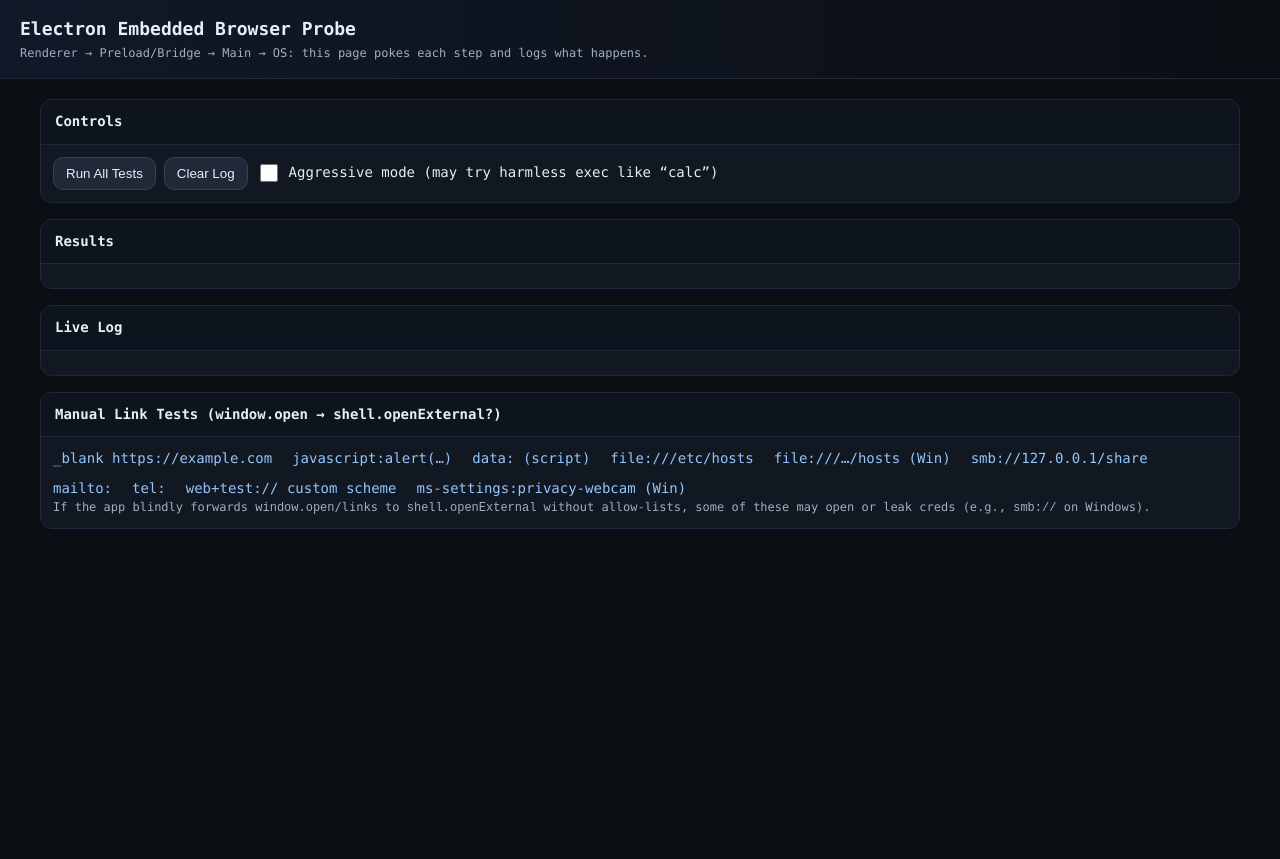
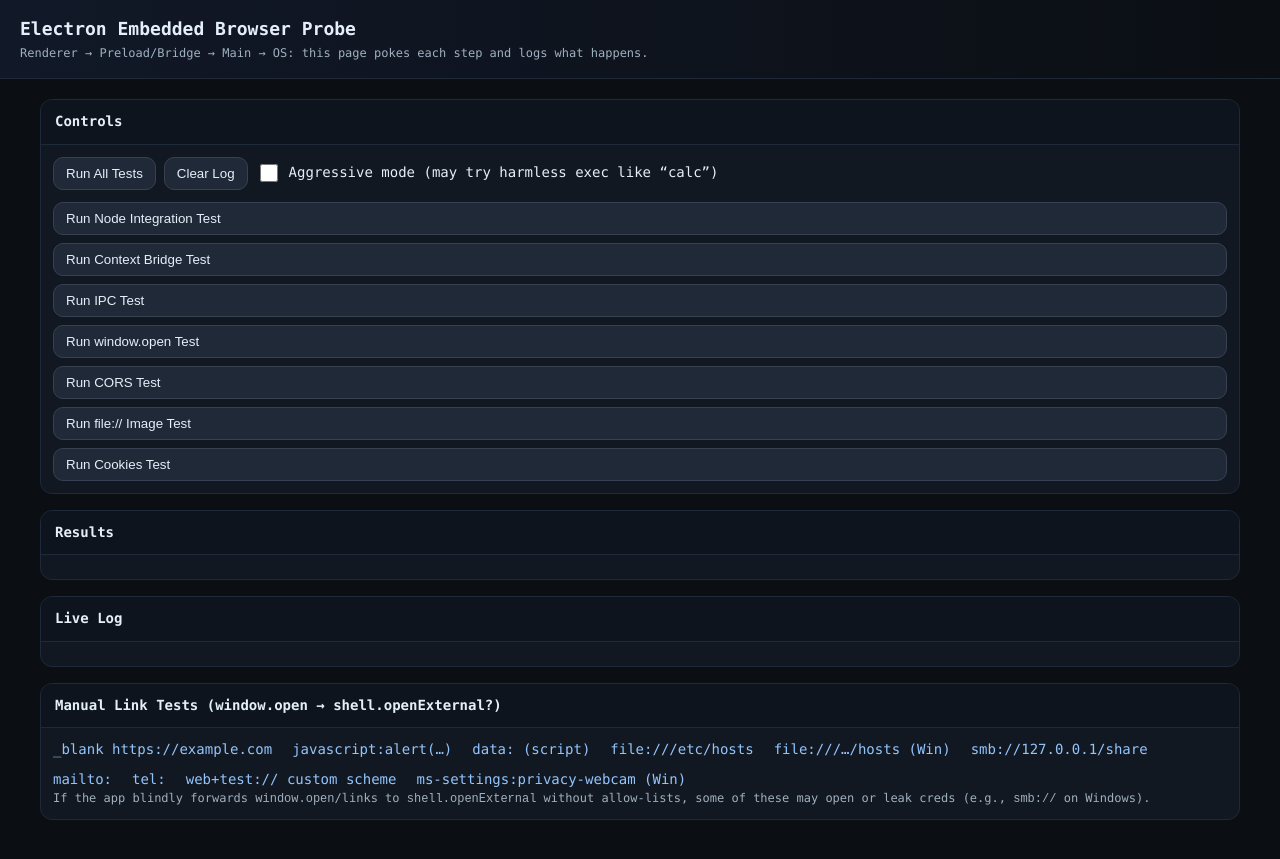
Before and after one commit to sshell/sshell.github.io, a Jekyll site: the page tools/friendly.html, which Jekyll copies as it is, in a window 1280 px wide. Shown: the top 859 px of the page. Built offline with Jekyll 4.4.1, drawn with Linux system fonts in a browser that asks for light colours.

Commit message:
Update friendly.html

```diff
--- a/tools/friendly.html
+++ b/tools/friendly.html
@@ -12,6 +12,8 @@
   .sub { color:var(--muted); font-size:12px; }
   main { padding:20px; display:grid; gap:16px; grid-template-columns: 1fr; max-width:1200px; margin:0 auto; }
   .bar { display:flex; gap:8px; flex-wrap:wrap; align-items:center; }
+  .test-buttons { display:flex; flex-direction:column; gap:8px; margin-top:12px; }
+  .test-buttons button { width:100%; text-align:left; }
   button, .btn {
     background:#1f2937; color:var(--ink); border:1px solid #374151; padding:8px 12px; border-radius:10px; cursor:pointer;
   }
@@ -51,6 +53,15 @@
           <input id="aggressive" type="checkbox" />
           <span>Aggressive mode (may try harmless exec like “calc”)</span>
         </label>
+      </div>
+      <div class="test-buttons">
+        <button id="btnNode">Run Node Integration Test</button>
+        <button id="btnBridge">Run Context Bridge Test</button>
+        <button id="btnIPC">Run IPC Test</button>
+        <button id="btnWindowOpen">Run window.open Test</button>
+        <button id="btnCORS">Run CORS Test</button>
+        <button id="btnFileImage">Run file:// Image Test</button>
+        <button id="btnCookies">Run Cookies Test</button>
       </div>
     </div>
   </div>
@@ -441,6 +452,26 @@
 
   document.getElementById('clearLog').addEventListener('click', () => { $log.textContent = ""; });
 
+  const individualTests = [
+    { id: 'btnNode', label: 'Node Integration', fn: testNodeIntegration },
+    { id: 'btnBridge', label: 'Context Bridge', fn: testBridgeEnumeration },
+    { id: 'btnIPC', label: 'IPC', fn: testIPC },
+    { id: 'btnWindowOpen', label: 'window.open', fn: testWindowOpen },
+    { id: 'btnCORS', label: 'CORS', fn: testCORS },
+    { id: 'btnFileImage', label: 'file:// Image', fn: testFileImage },
+    { id: 'btnCookies', label: 'Cookies', fn: testCookies }
+  ];
+
+  for (const t of individualTests) {
+    const el = document.getElementById(t.id);
+    if (!el) continue;
+    el.addEventListener('click', async () => {
+      log(`=== Running ${t.label} test ===`);
+      await t.fn();
+      log(`=== Done ${t.label} test ===`);
+    });
+  }
+
 })();
 </script>
 </body>
```
